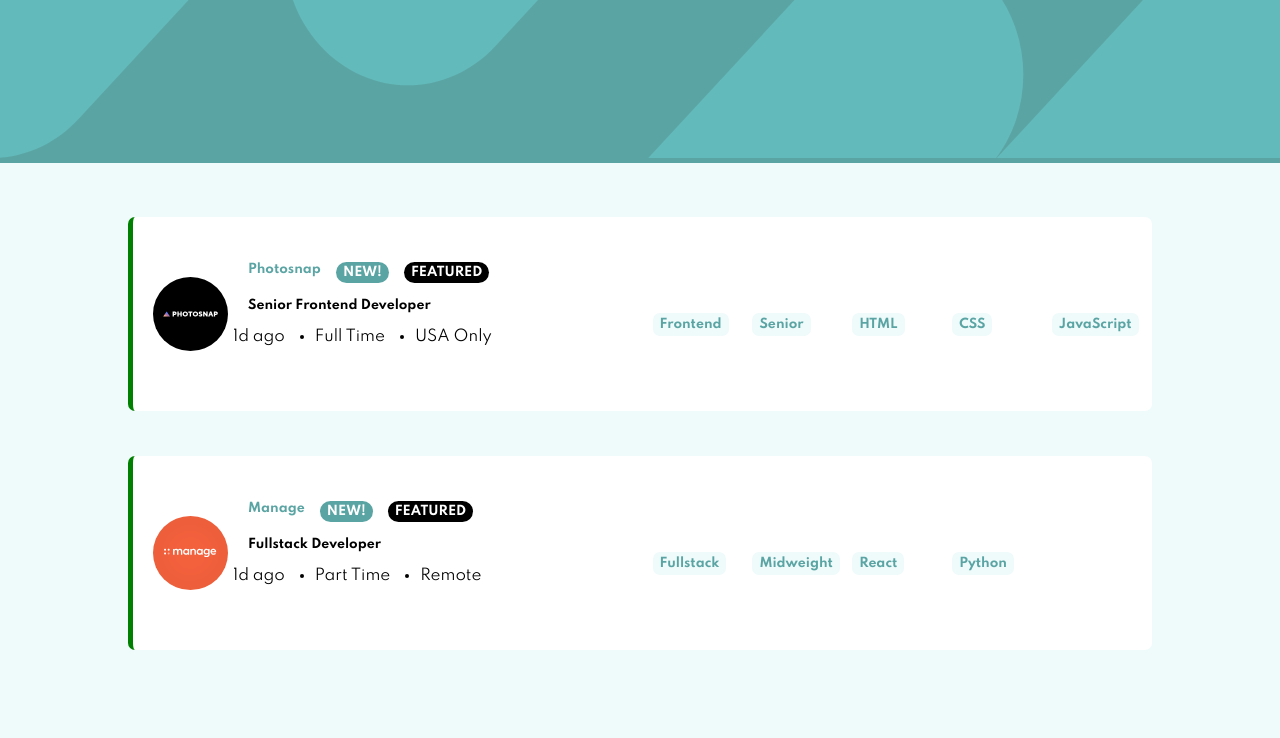
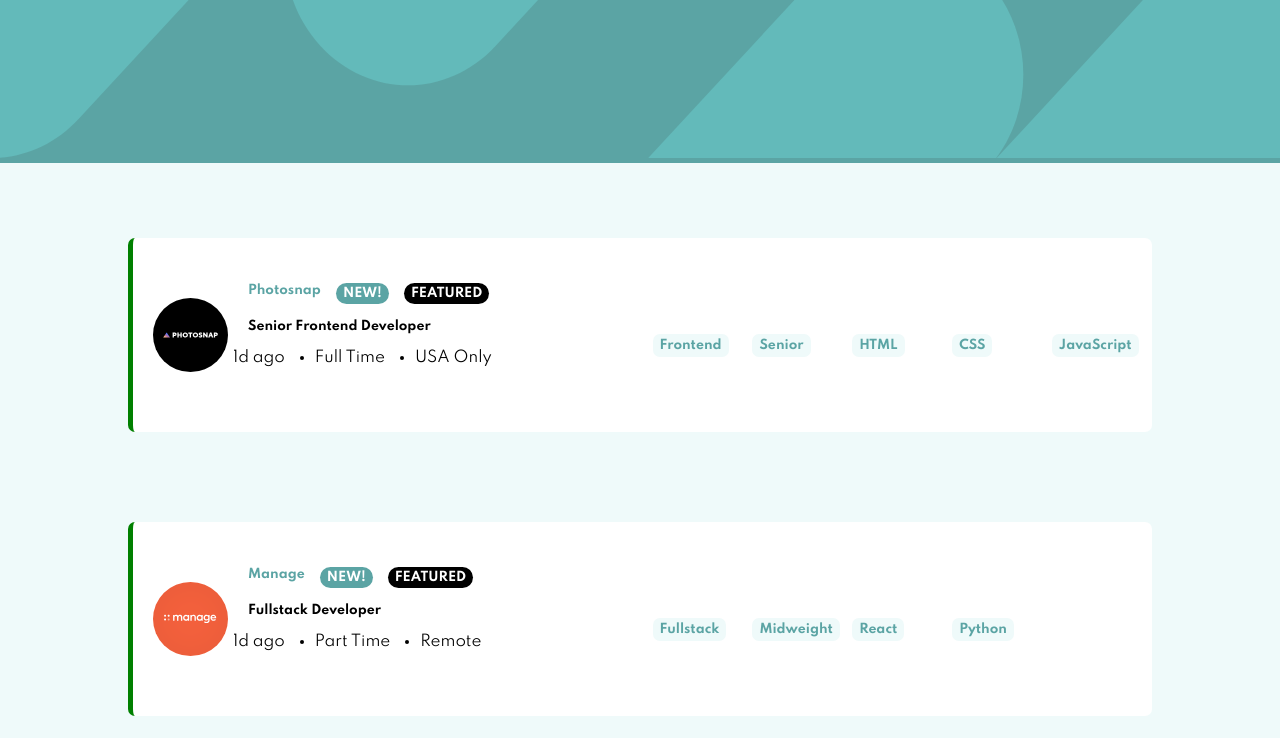
Before and after one commit to ChamuMutezva/static-job-listings, an Angular app: page / in a window 1280 px wide. Shown: the top 738 px of the page. Built offline with nearby package versions, Linux system fonts and the light colour scheme.

Commit message:
feat: filter section div

```diff
--- a/src/app/app.component.css
+++ b/src/app/app.component.css
@@ -12,6 +12,14 @@ header {
 
 .mainSection {
     background-color:  hsl(180, 52%, 96%) ;
+    padding-top: 10px;
+}
+.filterSection {
+    background-color: white;
+    width: 80%;
+    padding: 15px;
+    margin: auto;
+    display: none;
 }
 .cards {
     padding: 45px 0 45px 0;
@@ -112,6 +120,9 @@ img.card__img {
 }
 
 @media screen and (min-width: 790px) {
+    .cards {
+        padding: 45px 0 45px 0;
+    }
     .card {
         display: flex;
     }
@@ -143,5 +154,8 @@ img.card__img {
         grid-template-columns: 1fr 1fr 1fr 1fr 1fr;
         align-content: center;
     }
+    .mainSection {
+        padding-top: 30px;
+    }
 
 }
--- a/src/app/app.component.html
+++ b/src/app/app.component.html
@@ -9,7 +9,9 @@
 <!-- <app-categories [title]="title"></app-categories> -->
 
 <main class="mainSection">
+    <div class="filterSection"></div>
     <div class="cards" *ngFor="let item of filteredRoles">
+
         <div class="card">
             <div class="card__primary">
                 <img class="card__img" [src]="item.logo" alt="">
--- a/src/app/app.component.ts
+++ b/src/app/app.component.ts
@@ -71,12 +71,14 @@ export class AppComponent implements OnInit {
      console.log(event, ' is already in the list');
      console.log(this.filteredListItems);
    } else {
+     console.log(`${event} is being added to the list`);
       this.filteredListItems.push(event.toLocaleLowerCase());
+      console.log(this.filteredListItems);
      const displayRoles = this.filteredRoles.filter(posRole => {
         const {role} = posRole;
        // console.log(event.toLocaleLowerCase() == role.toLocaleLowerCase());
         if ( event.toLocaleLowerCase() == role.toLocaleLowerCase() ){
-         // this.filteredRoles = posRole
+         console.log(posRole)
           return posRole;
 
         }
```
